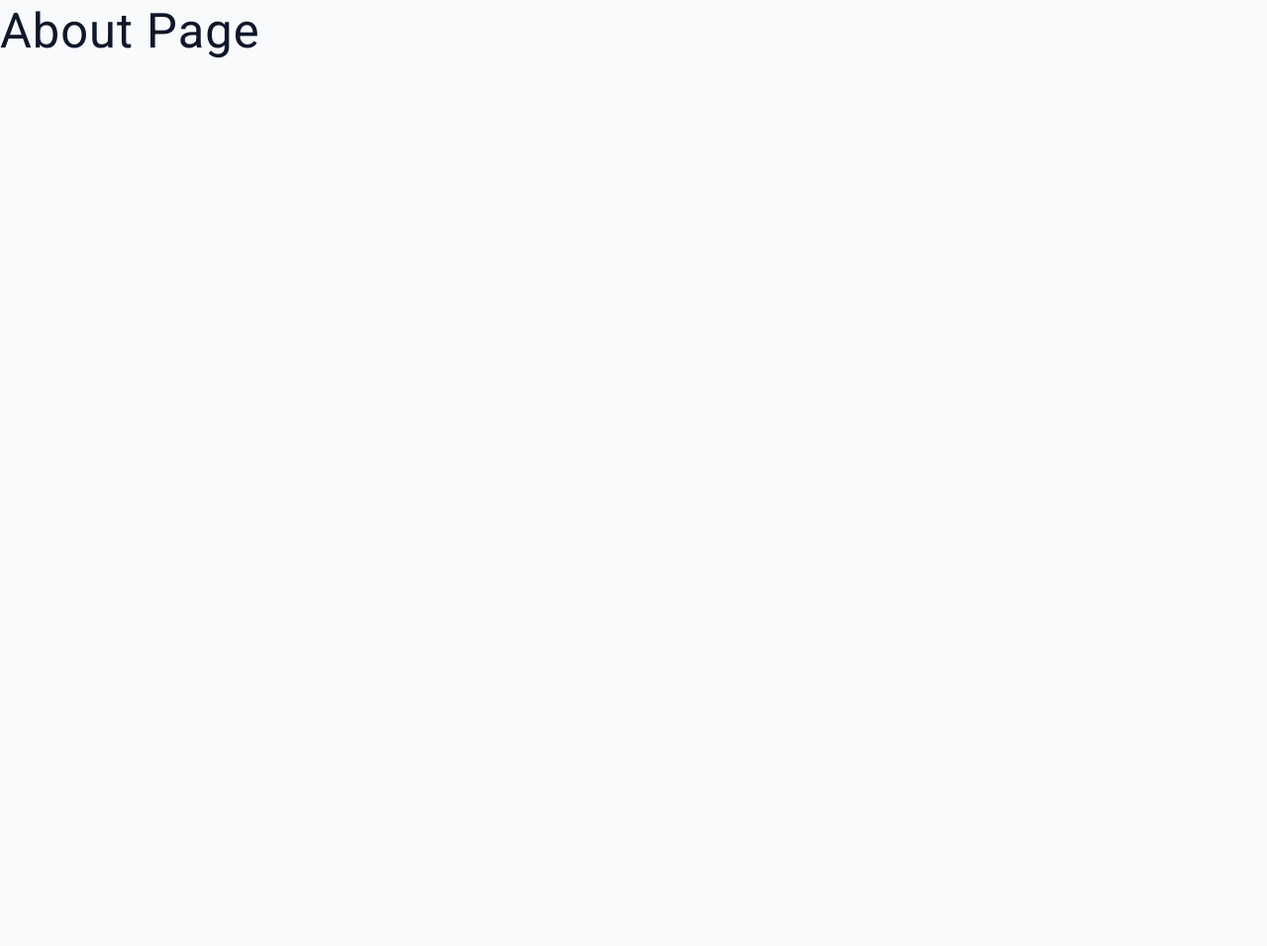
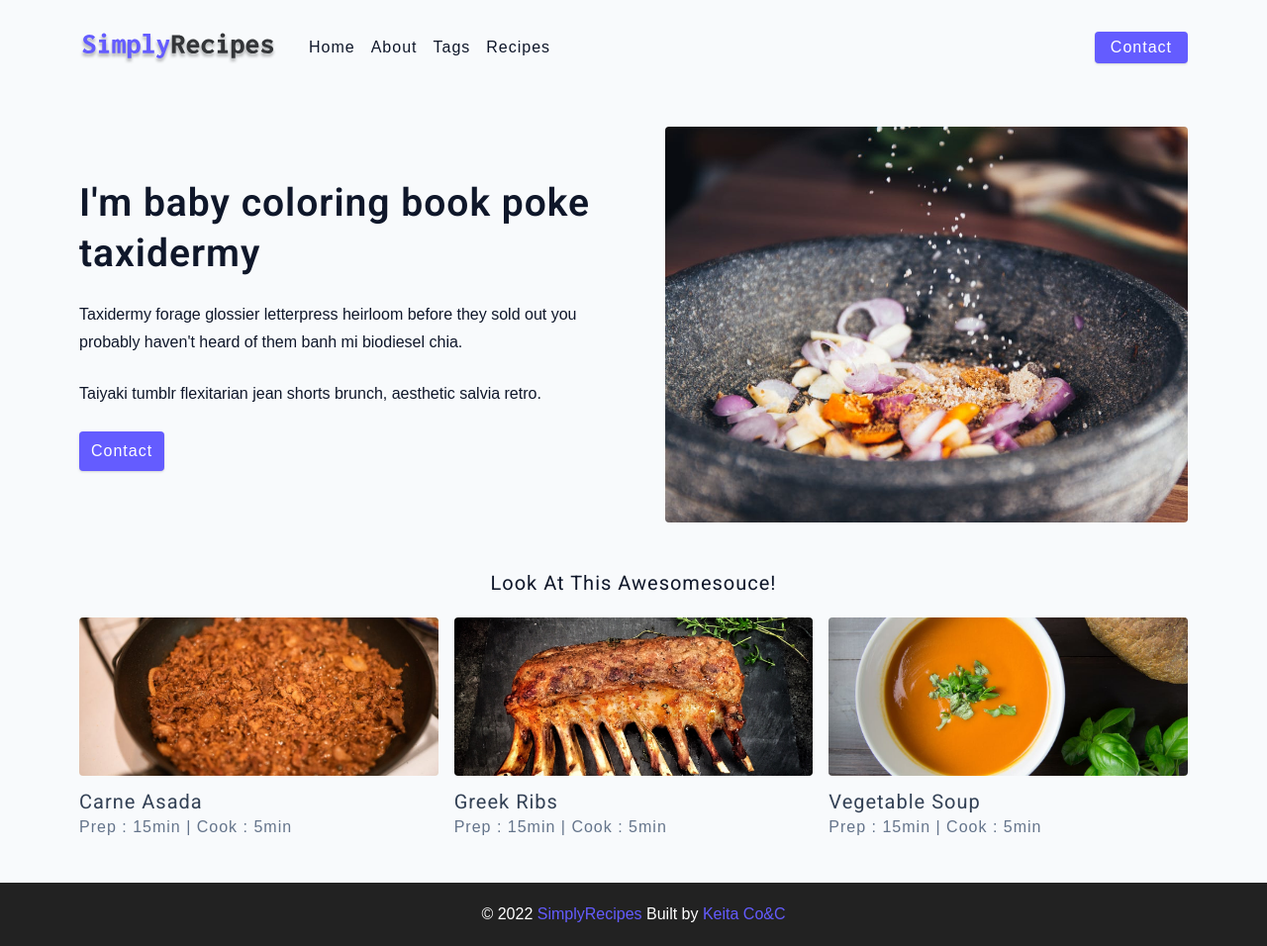
Before and after one commit to Keita18/html-sass-simply-recipes, a plain HTML site: page about.html in a window 1280 px wide. Shown: the whole page at 99% size. Before the commit the page ends 800 px from the top, so only its background shows below. Drawn offline with Linux system fonts and the light colour scheme.

Commit message:
about page

```diff
--- a/about.html
+++ b/about.html
@@ -18,7 +18,92 @@
     <link rel="stylesheet" href="./css/main.css" />
   </head>
   <body>
-   <h1>About Page</h1>
+    <header>
+      <nav class="nav">
+        <div class="nav__header">
+          <a href="!#" class="nav__logo">
+            <img src="/assets/logo.svg" alt="" />
+          </a>
+          <button id="btn" class="btn nav__btn">
+            <i class="fas fa-align-justify"></i>
+          </button>
+        </div>
 
+        <div class="nav__links">
+          <a href="index.html" class="nav__link">home</a
+          ><a href="about.html" class="nav__link">about</a
+          ><a href="tags.html" class="nav__link">tags</a
+          ><a href="recipes.html" class="nav__link">recipes</a>
+          <div class="nav__link nav__contact">
+            <a href="contact.html" class="btn">contact</a>
+          </div>
+        </div>
+      </nav>
+    </header>
+
+    <main class="page">
+      <section class="about">
+        <article class="about__article">
+          <h2>I'm baby coloring book poke taxidermy</h2>
+          <p>
+            Taxidermy forage glossier letterpress heirloom before they sold out
+            you probably haven't heard of them banh mi biodiesel chia.
+          </p>
+          <p>
+            Taiyaki tumblr flexitarian jean shorts brunch, aesthetic salvia
+            retro.
+          </p>
+          <div class="">
+            <a href="contact.html" class="btn">contact</a>
+          </div>
+        </article>
+        <img src="./assets/about.jpeg" class="img about-img" alt="" />
+      </section>
+
+      <section class="featured">
+        <h5 class="featured__title">Look At This Awesomesouce!
+        </h5>
+        <div class="recipes__cards">
+          <a href="single-recipe.html" class="recipes__card">
+            <img
+              src="./assets/recipes/recipe-1.jpeg"
+              class="img recipes__card-img"
+              alt=""
+            />
+            <h5>Carne Asada</h5>
+            <p>Prep : 15min | Cook : 5min</p>
+          </a>
+
+          <a href="single-recipe.html" class="recipes__card">
+            <img
+              src="./assets/recipes/recipe-2.jpeg"
+              class="img recipes__card-img"
+              alt=""
+            />
+            <h5>Greek Ribs</h5>
+            <p>Prep : 15min | Cook : 5min</p>
+          </a>
+          <a href="single-recipe.html" class="recipes__card">
+            <img
+              src="./assets/recipes/recipe-3.jpeg"
+              class="img recipes__card-img"
+              alt=""
+            />
+            <h5>Vegetable Soup</h5>
+            <p>Prep : 15min | Cook : 5min</p>
+          </a>
+        </div>
+      </section>
+    </main>
+
+    <footer>
+      <div>
+        &copy; 2022 <span class="footer__logo">SimplyRecipes</span>
+        Built by
+        <a href="github.com/keita18">Keita Co&C</a>
+      </div>
+    </footer>
+
+    <script src="/js/app.js"></script>
   </body>
 </html>
--- /dev/null
+++ b/scss/_about.scss
@@ -0,0 +1,21 @@
+.about {
+    display: grid;
+    gap: 2rem 4rem;
+    padding-bottom: 3rem;
+
+    &-img {
+        height: 300px;
+        border-radius: var(--borderRadius);
+    }
+
+    h2 {
+        font-weight: bold;
+        text-transform: none;
+    }
+}
+
+.featured {
+   &__title {
+    text-align: center;
+   }
+}
--- a/scss/_responsive.scss
+++ b/scss/_responsive.scss
@@ -63,4 +63,14 @@
     .recipes__card-img {
         height: 10rem;
     }
+
+    .about {
+        grid-template-columns: 1fr 1fr;
+        grid-template-rows: 400px;
+        align-items: center;
+
+        &-img {
+            height: 100%;
+        }
+    }
 }
--- a/scss/main.scss
+++ b/scss/main.scss
@@ -1,5 +1,6 @@
 @import 'config';
 @import 'index';
+@import 'about';
 
 header {
     display: flex;
```
Also changed, not shown: css/main.css, 1 other file.
